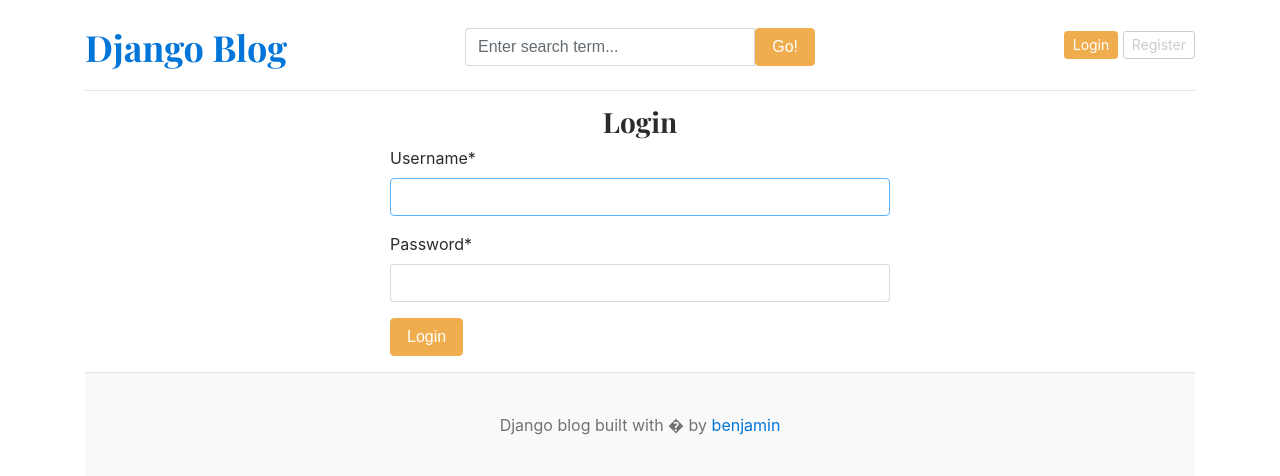
After one commit to ben199712/django-blog, a Django app: page /login/ in a window 1280 px wide. The commit adds this page. Shown: the top 476 px of the page. Run offline with Django 5.2, Linux system fonts and the light colour scheme; data that the repository does not hold is empty; some libraries are stand-ins or nearby versions.

Commit message:
registrat, login and groups

```diff
--- a/blogs/blog_main/views.py
+++ b/blogs/blog_main/views.py
@@ -1,6 +1,9 @@
 from django.shortcuts import render,get_object_or_404,redirect
 from blog_main.models import Category, Blog
 from django.db.models import Q
+from .forms import RegistrationForm
+from django.contrib.auth.forms import AuthenticationForm
+from django.contrib import auth
 
 # Create your views here.
 def home(request):
@@ -43,3 +46,41 @@ def search(request):
         'keyword':keyword,
     }
     return render(request, 'search.html', context)
+
+
+def register(request):
+    if request.method == 'POST':
+        form = RegistrationForm(request.POST)
+        if form.is_valid():
+            form.save()
+            return redirect('register')
+    else:
+        form = RegistrationForm()
+    context = {
+            'form':form,
+        }
+    return render(request, "register.html", context)
+
+
+
+def login(request):
+    if request.method == 'POST':
+        form = AuthenticationForm(request, request.POST)
+        if form.is_valid():
+            username = form.cleaned_data['username']
+            password = form.cleaned_data['password']
+
+            user = auth.authenticate(username=username, password=password)
+            if user is not None:
+                auth.login(request, user)
+            return redirect('home')
+    form = AuthenticationForm()
+    context = {
+        'form':form,
+    }
+    return render(request, "login.html", context)
+
+
+def logout(request):
+    auth.logout(request)
+    return redirect('home')
--- a/blogs/blogs/settings.py
+++ b/blogs/blogs/settings.py
@@ -38,6 +38,8 @@ INSTALLED_APPS = [
     'django.contrib.messages',
     'django.contrib.staticfiles',
     'blog_main',
+    'crispy_forms',
+    'crispy_bootstrap4',
 ]
 
 MIDDLEWARE = [
@@ -132,3 +134,5 @@ DEFAULT_AUTO_FIELD = 'django.db.models.BigAutoField'
 
 MEDIA_URL = '/media/'
 MEDIA_ROOT = BASE_DIR /'media'
+
+CRISPY_TEMPLATE_PACK = 'bootstrap4'
--- a/blogs/blogs/urls.py
+++ b/blogs/blogs/urls.py
@@ -25,6 +25,9 @@ urlpatterns = [
     path('admin/', admin.site.urls),
     path('', views.home, name='home'),
     path('category/', include('blog_main.urls')),
-    path('<slug:slug>/', BlogsView.blogs, name='blogs' ),
+    path('blogs/<slug:slug>/', BlogsView.blogs, name='blogs' ),
     path('blogs/search/', BlogsView.search, name='search'),
+    path('register/', views.register, name='register'),
+    path('login/', views.login, name='login'),
+    path('logout/', views.logout, name='logout'),
 ] + static(settings.MEDIA_URL, document_root=settings.MEDIA_ROOT)
--- a/blogs/templates/base.html
+++ b/blogs/templates/base.html
@@ -26,8 +26,14 @@
             </form>
           </div>
           <div class="col-4 d-flex justify-content-end align-items-center">
-            <a class="btn btn-sm btn-warning" href="#">Login</a> &nbsp;
-            <a class="btn btn-sm btn-outline-secondary" href="#">Register</a>
+            {% if not user.is_authenticated %}
+            <a class="btn btn-sm btn-warning" href="{% url 'login' %}">Login</a> &nbsp;
+            <a class="btn btn-sm btn-outline-secondary" href="{% url 'register' %}">Register</a>
+            {% else %}
+            <span>You are logged in as {{ user }}</span>
+            &emsp;
+            <span><a href="{% url 'logout' %}">Logout</a></span>
+            {% endif %}
           </div>
         </div>
       </header>
--- /dev/null
+++ b/blogs/templates/login.html
@@ -0,0 +1,12 @@
+{% extends "base.html" %}
+
+
+{% block content %}
+{% load crispy_forms_tags %}
+  <h3 class="text-center">Login</h3>
+  <form action="{% url 'login' %}" method="POST" style="width: 500px; margin: auto;">
+    {% csrf_token %}
+    {{form | crispy }}
+    <button type="submit" class="btn btn-warning mb-3">Login</button>
+  </form>
+{% endblock content %}
```
Also changed, not shown: blogs/blog_main/forms.py (added, +8 -0 lines), blogs/templates/register.html (added, +13 -0 lines).
